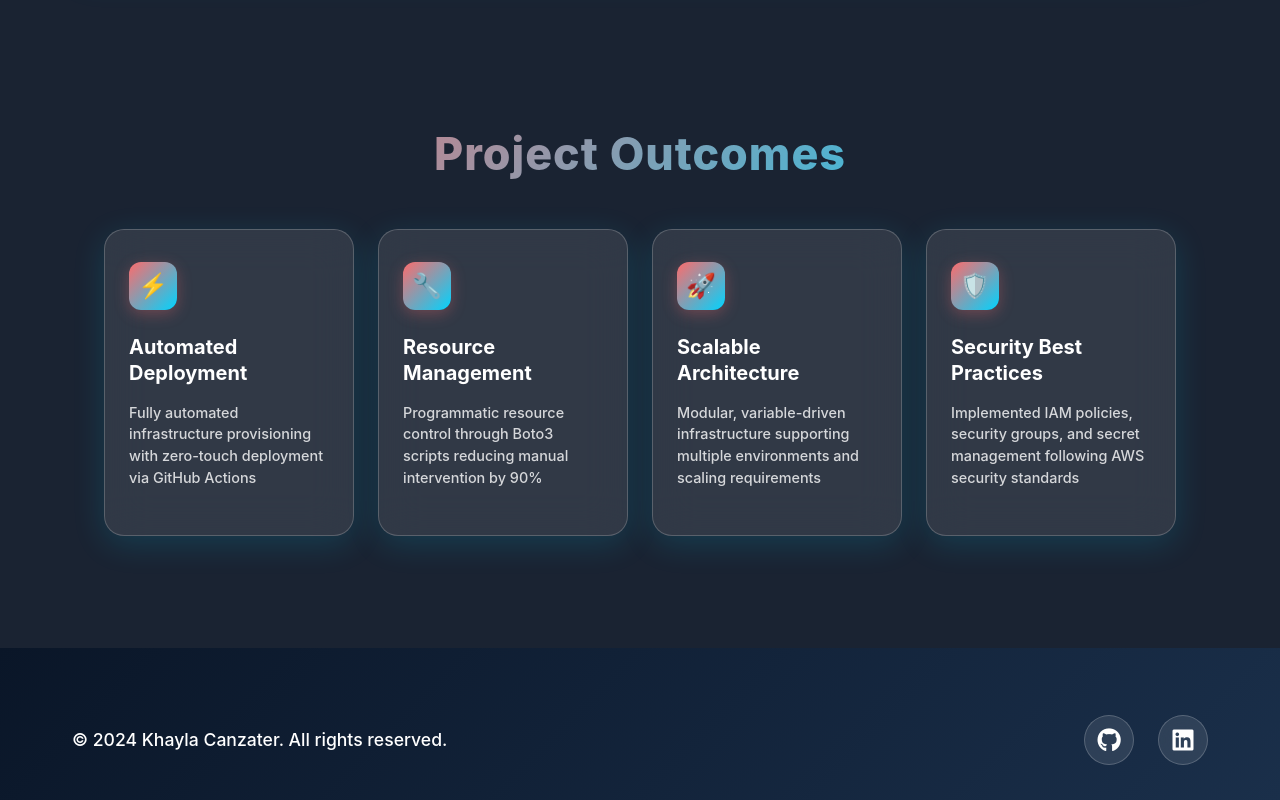
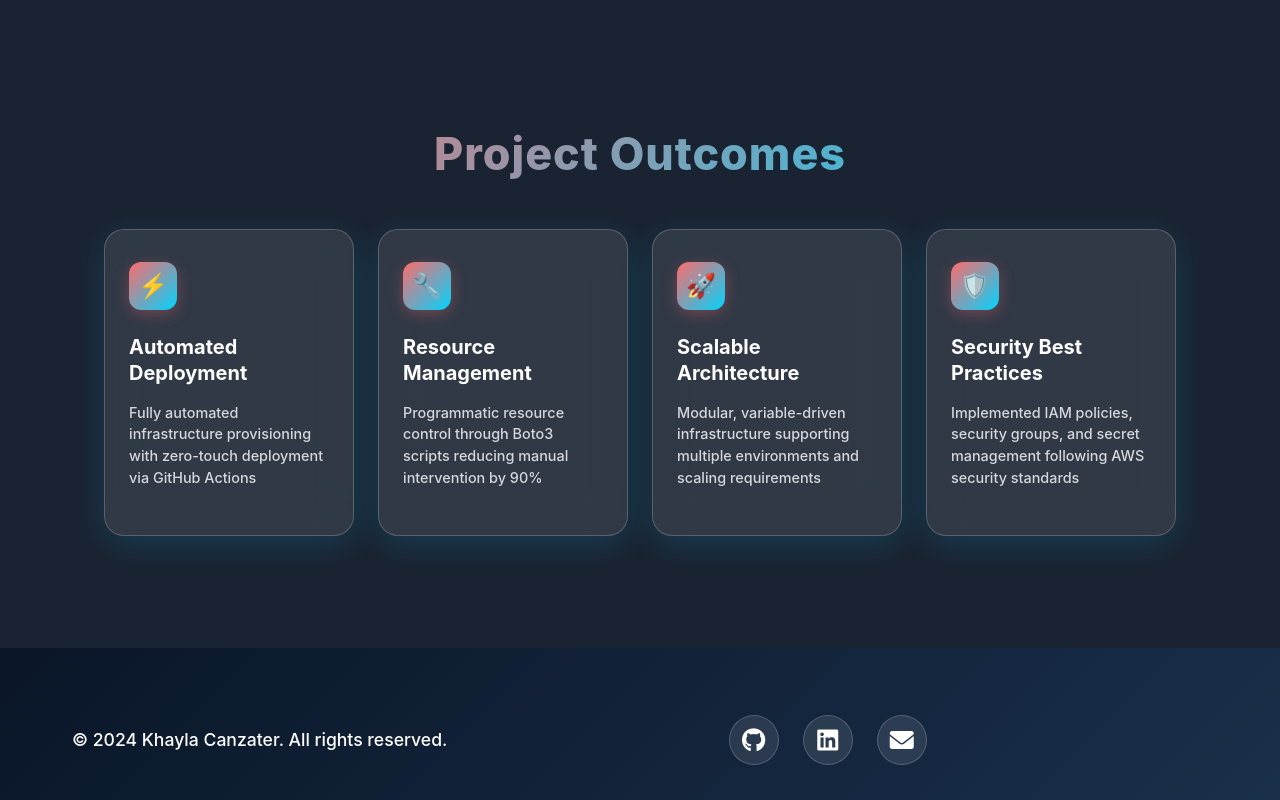
Before and after one commit to K-Canzater/KCanzater, a plain HTML site: page InfraAutomation.html in a window 1280 px wide. Shown: the part 1702-2502 px from the top of the page. Drawn offline with Linux system fonts and the light colour scheme.

Commit message:
Update InfraAutomation.html

```diff
--- a/InfraAutomation.html
+++ b/InfraAutomation.html
@@ -1080,6 +1080,9 @@
                 <a href="https://github.com/K-Canzater" target="_blank"><i class="fab fa-github"></i></a>
                 <a href="https://www.linkedin.com/in/khayla-canzater/" target="_blank"><i
                         class="fab fa-linkedin"></i></a>
+                <a href="https://mail.google.com/mail/?view=cm&fs=1&to=khayla.canzater@gmail.com" target="_blank"
+                    title="Send me an email">
+                    <i class="fas fa-envelope"></i>
             </div>
         </div>
     </footer>
```
